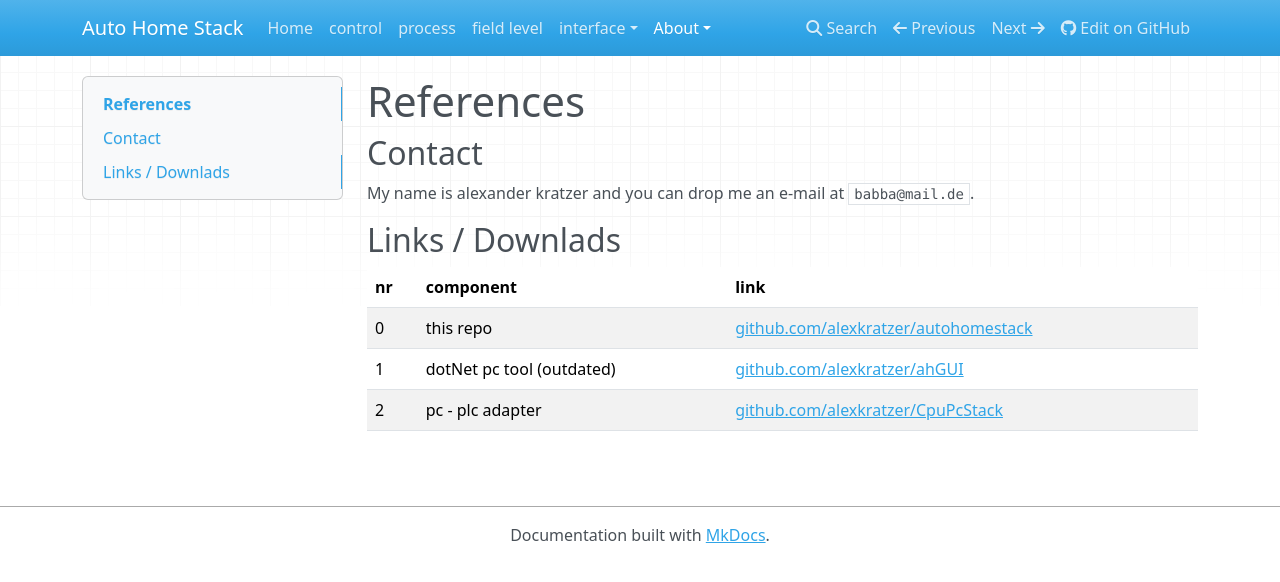
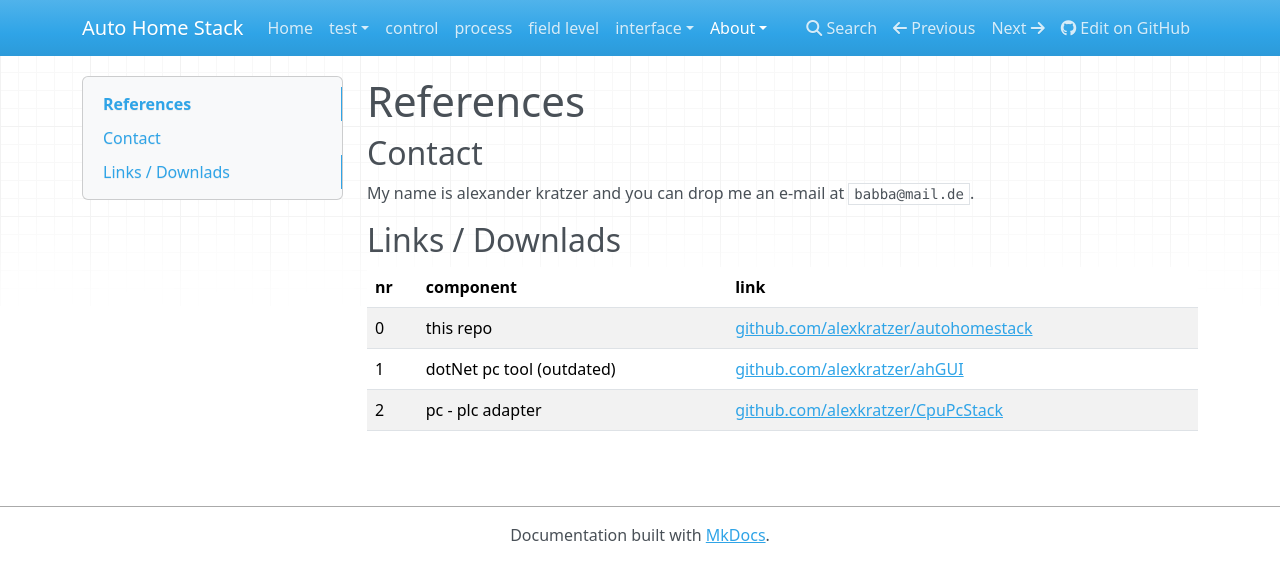
Before and after one commit to alexkratzer/autohomestack, an MkDocs documentation site: the page built from docs/references.md, in a window 1280 px wide. Shown: the top 582 px of the page. Built offline with MkDocs 1.6.1, drawn with Linux system fonts in a browser that asks for light colours; nearby versions of some CDN libraries.

```diff
--- /dev/null
+++ b/docs/extra.css
@@ -0,0 +1,4 @@
+h1 {
+  text-align: right;
+  color: chocolate
+}
--- a/mkdocs.yml
+++ b/mkdocs.yml
@@ -6,6 +6,14 @@
 
 nav:
     - Home:                 index.md
+    - test:
+        test1:
+            test1:  test_test
+            test2:  test_test
+        test2: nochmal
+        test3:
+            blie
+            bla
     - control:              'control_system.md'
     - process:              processing_level.md
     - field level:          field_level.md
@@ -19,7 +27,10 @@
         - Hints:                hints.md
         - Plantuml code:        images/readme_plantuml.md
 
-
+# theme: readthedocs
+# theme: 'windmill-dark'
+# theme: windmill
+# extra_css: [extra.css]
 
 markdown_extensions:
     - toc:
```
Also changed, not shown: 2 other files.
